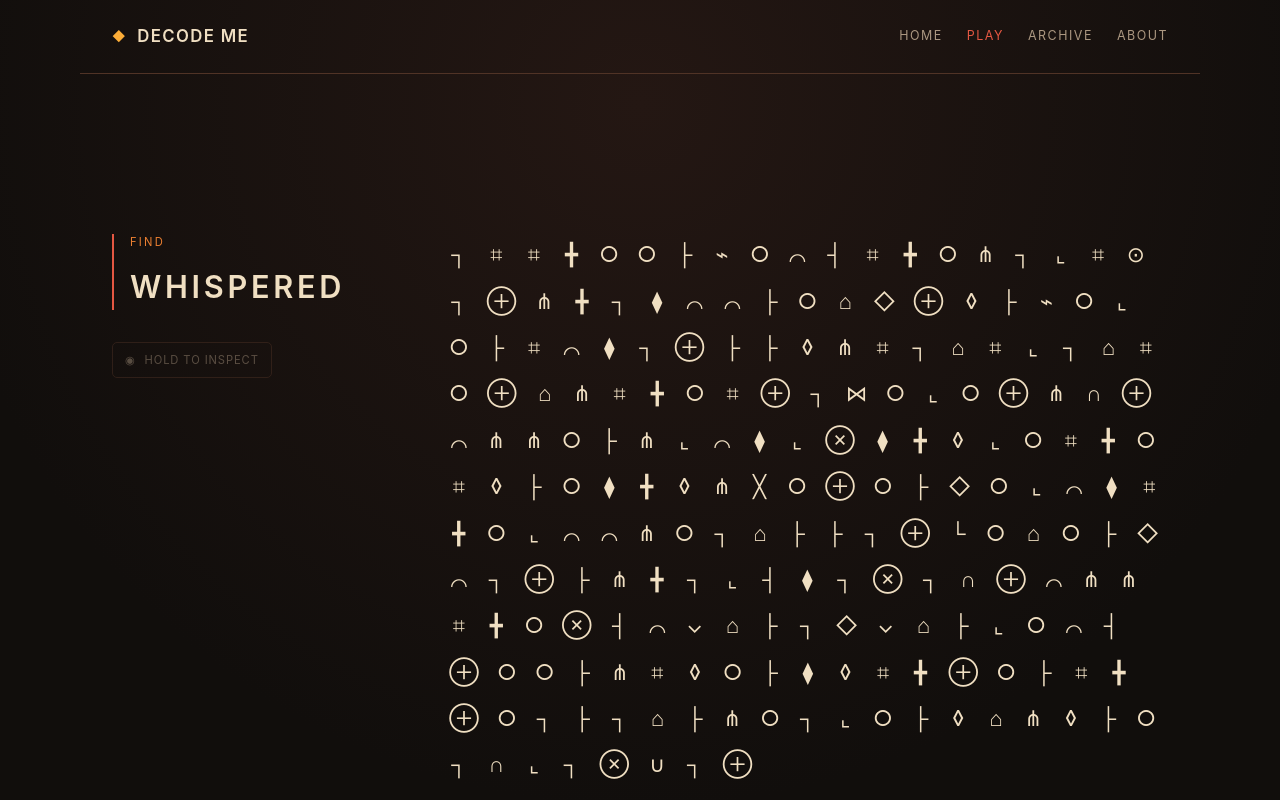
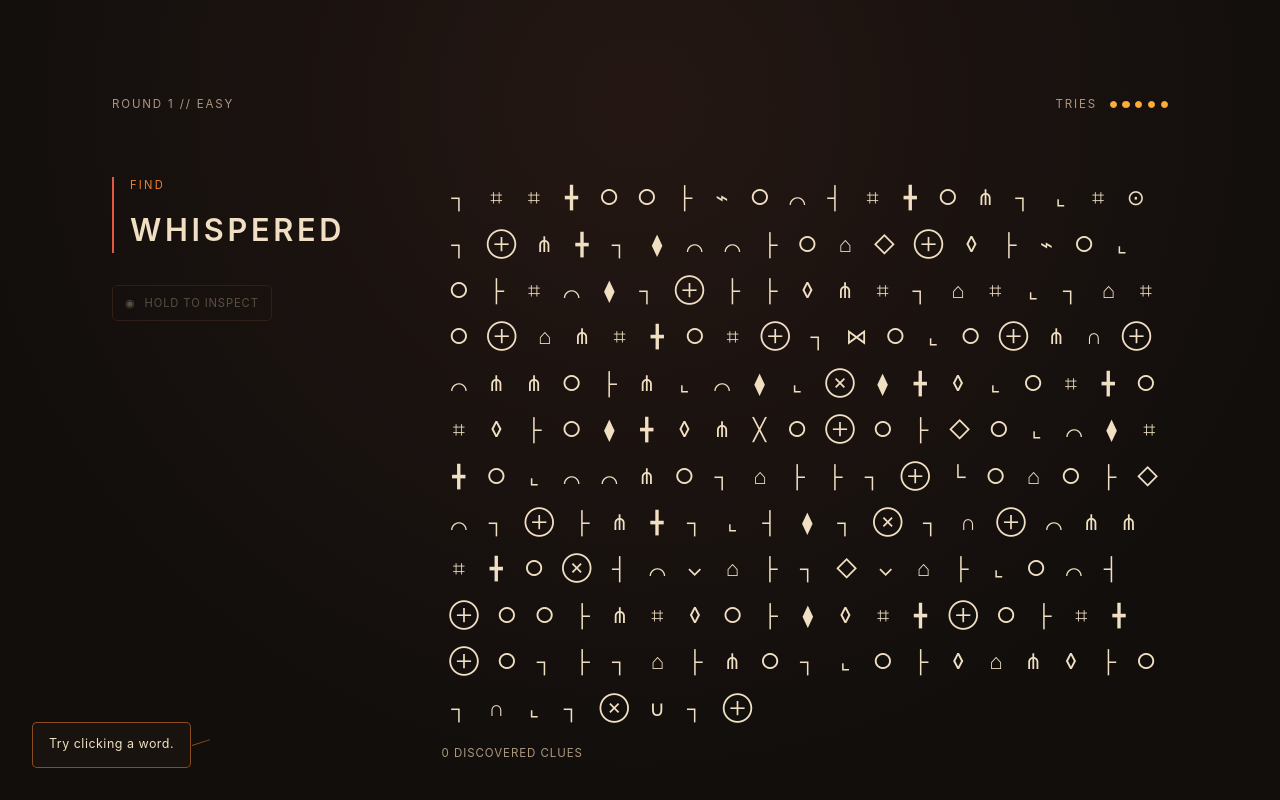
Before and after one commit to Prosperum26/decode-me, a React (Vite) app: page / in a window 1280 px wide. Both pictures are taken after a click on the button "PLAY". Shown: the top 800 px of the page. Built offline with nearby package versions, Linux system fonts and the light colour scheme.

Commit message:
feat: enhance PlayPage with round management, session status, and improved puzzle generation logic

```diff
--- a/src/app/layout.tsx
+++ b/src/app/layout.tsx
@@ -1,17 +1,11 @@
 import type { ReactNode } from 'react'
-
-import { Navigation } from '../components/layout/Navigation'
 
 type LayoutProps = { children: ReactNode }
 
 export function Layout({ children }: LayoutProps) {
-  const isHome = window.location.pathname === '/'
-
   return (
-    <div className={`site-shell${isHome ? ' home-shell' : ''}`}>
-      {!isHome && <Navigation />}
+    <div className="site-shell home-shell">
       <main className="main-content">{children}</main>
-      {!isHome && <footer className="site-footer">Decode Me // Field archive 01</footer>}
     </div>
   )
 }
--- a/src/app/play/page.tsx
+++ b/src/app/play/page.tsx
@@ -3,47 +3,125 @@ import { useState } from 'react'
 import { EncodedPassage } from '../../components/game/EncodedPassage'
 import { EyeReveal } from '../../components/game/EyeReveal'
 import { TargetWord } from '../../components/game/TargetWord'
-import { generatePuzzle, type Puzzle, type PuzzleWord } from '../../lib/puzzle-generator'
+import { generatePuzzle, type Puzzle, type PuzzleDifficulty, type PuzzleWord } from '../../lib/puzzle-generator'
+
+type Round = 1 | 2 | 3
+type SessionStatus = 'playing' | 'round-complete' | 'failed' | 'completed'
+
+type RoundConfig = {
+  round: Round
+  attempts: number
+  difficulty: PuzzleDifficulty
+}
+
+const ROUND_CONFIG: RoundConfig[] = [
+  { round: 1, attempts: 5, difficulty: 'easy' },
+  { round: 2, attempts: 3, difficulty: 'medium' },
+  { round: 3, attempts: 1, difficulty: 'hard' },
+]
+
+const COMPLETION_QUOTES = [
+  'Not bad. Perhaps the language was never that mysterious.',
+  'Three rounds. You may officially call yourself suspiciously clever.',
+  'Apparently, ancient languages are no match for you.',
+  'The glyphs have been decoded. Your ego may now grow accordingly.',
+]
 
 function getWordAtIndex(puzzle: Puzzle, index: number): PuzzleWord | undefined {
   return puzzle.words.find((word) => index >= word.encodedStart && index < word.encodedEnd)
 }
 
+function getRoundConfig(round: Round) {
+  return ROUND_CONFIG[round - 1]
+}
+
+function navigateHome() {
+  window.history.pushState({}, '', '/')
+  window.dispatchEvent(new PopStateEvent('popstate'))
+}
+
 export function PlayPage() {
-  const [puzzle, setPuzzle] = useState(() => generatePuzzle())
+  const firstRound = getRoundConfig(1)
+  const [currentRound, setCurrentRound] = useState<Round>(1)
+  const [attemptsRemaining, setAttemptsRemaining] = useState(firstRound.attempts)
+  const [sessionStatus, setSessionStatus] = useState<SessionStatus>('playing')
+  const [puzzle, setPuzzle] = useState(() => generatePuzzle({ difficulty: firstRound.difficulty }))
   const [discoveredClues, setDiscoveredClues] = useState<ReadonlySet<number>>(() => new Set())
   const [eyePressed, setEyePressed] = useState(false)
-  const [solved, setSolved] = useState(false)
+  const [showFirstClickHint, setShowFirstClickHint] = useState(true)
+  const [completionQuote, setCompletionQuote] = useState('')
+
+  const solved = sessionStatus === 'round-complete' || sessionStatus === 'completed'
 
   const handleGlyphClick = (index: number) => {
-    if (solved) return
+    if (sessionStatus !== 'playing') return
 
     const word = getWordAtIndex(puzzle, index)
     if (!word) return
 
+    setShowFirstClickHint(false)
+
     if (word.normalizedWord === puzzle.target) {
-      setSolved(true)
+      setSessionStatus(currentRound === 3 ? 'completed' : 'round-complete')
+      if (currentRound === 3) {
+        setCompletionQuote(COMPLETION_QUOTES[Math.floor(Math.random() * COMPLETION_QUOTES.length)])
+      }
       return
     }
+
+    if (discoveredClues.has(word.encodedStart)) return
 
     setDiscoveredClues((current) => {
       const next = new Set(current)
       next.add(word.encodedStart)
       return next
     })
+
+    const nextAttempts = attemptsRemaining - 1
+    setAttemptsRemaining(nextAttempts)
+    if (nextAttempts <= 0) {
+      setSessionStatus('failed')
+      setEyePressed(false)
+    }
   }
 
-  const handleNextPuzzle = () => {
-    setPuzzle(generatePuzzle())
+  const startRound = (round: Round, showHint: boolean) => {
+    const config = getRoundConfig(round)
+    setCurrentRound(round)
+    setAttemptsRemaining(config.attempts)
+    setPuzzle(generatePuzzle({ difficulty: config.difficulty }))
     setDiscoveredClues(new Set())
     setEyePressed(false)
-    setSolved(false)
+    setShowFirstClickHint(showHint)
+    setSessionStatus('playing')
   }
 
-  const showClues = eyePressed && discoveredClues.size > 0 && !solved
+  const handleNextRound = () => {
+    if (currentRound < 3) {
+      startRound((currentRound + 1) as Round, false)
+    }
+  }
+
+  const handleTryAgain = () => {
+    startRound(1, true)
+  }
+
+  const showClues = eyePressed && discoveredClues.size > 0 && sessionStatus === 'playing'
+  const roundConfig = getRoundConfig(currentRound)
 
   return (
     <section className="page-section play-page">
+      {sessionStatus === 'failed' ? (
+        <FailureScreen onTryAgain={handleTryAgain} />
+      ) : sessionStatus === 'completed' ? (
+        <CompletionScreen quote={completionQuote} plaintext={puzzle.plaintext} onReturnHome={navigateHome} />
+      ) : (
+        <>
+          <div className="session-header">
+            <span>Round {currentRound} // {roundConfig.difficulty}</span>
+            <AttemptDisplay remaining={attemptsRemaining} total={roundConfig.attempts} />
+          </div>
+
           <div className="game-layout">
             <div className="target-column">
               <TargetWord target={puzzle.target} />
@@ -67,13 +145,105 @@ export function PlayPage() {
             </div>
           </div>
 
+          {showFirstClickHint && currentRound === 1 && (
+            <aside className="first-click-hint" role="note">
+              <span>Try clicking a word.</span>
+            </aside>
+          )}
+
           {solved && (
             <div className="solved-panel" aria-live="polite">
-          <p className="eyebrow">Passage understood</p>
+              <p className="eyebrow">Round {currentRound} understood</p>
               <p>{puzzle.plaintext}</p>
-          <button className="next-button" type="button" onClick={handleNextPuzzle}>Next puzzle</button>
+              <button className="next-button" type="button" onClick={handleNextRound}>
+                Next round
+              </button>
             </div>
           )}
+        </>
+      )}
+
+      <RoundProgress currentRound={currentRound} status={sessionStatus} />
     </section>
   )
 }
+
+type AttemptDisplayProps = {
+  remaining: number
+  total: number
+}
+
+function AttemptDisplay({ remaining, total }: AttemptDisplayProps) {
+  return (
+    <div className="attempt-display" aria-label={`${remaining} attempts remaining out of ${total}`}>
+      <span>Tries</span>
+      <div aria-hidden="true">
+        {Array.from({ length: total }, (_, index) => (
+          <i className={index < remaining ? 'attempt-dot filled' : 'attempt-dot'} key={index} />
+        ))}
+      </div>
+    </div>
+  )
+}
+
+type RoundProgressProps = {
+  currentRound: Round
+  status: SessionStatus
+}
+
+function RoundProgress({ currentRound, status }: RoundProgressProps) {
+  return (
+    <div className="round-progress" aria-label={`Round ${currentRound} of 3`}>
+      {[1, 2, 3].map((round) => {
+        const isCompleted = round < currentRound || (round === 3 && status === 'completed')
+        const isCurrent = round === currentRound && status !== 'completed'
+        const isFailed = round === currentRound && status === 'failed'
+
+        return (
+          <span className="round-step" key={round}>
+            <i className={[
+              'round-dot',
+              isCompleted ? 'completed' : '',
+              isCurrent ? 'current' : '',
+              isFailed ? 'failed' : '',
+            ].filter(Boolean).join(' ')} />
+            {round < 3 && <b className={round < currentRound ? 'progress-line completed' : 'progress-line'} />}
+          </span>
+        )
+      })}
+    </div>
+  )
+}
+
+type FailureScreenProps = {
+  onTryAgain: () => void
+}
+
+function FailureScreen({ onTryAgain }: FailureScreenProps) {
+  return (
+    <div className="session-screen failure-screen">
+      <p className="eyebrow">The trail grows quiet</p>
+      <h1>The language remains unsolved.</h1>
+      <p>Perhaps the glyphs were a little smarter this time.</p>
+      <button className="next-button" type="button" onClick={onTryAgain}>Try again</button>
+    </div>
+  )
+}
+
+type CompletionScreenProps = {
+  quote: string
+  plaintext: string
+  onReturnHome: () => void
+}
+
+function CompletionScreen({ quote, plaintext, onReturnHome }: CompletionScreenProps) {
+  return (
+    <div className="session-screen completion-screen">
+      <p className="eyebrow">The language is open</p>
+      <h1>Congratulations.</h1>
+      <p className="completion-quote">“{quote}”</p>
+      <p className="completion-passage">{plaintext}</p>
+      <button className="next-button" type="button" onClick={onReturnHome}>Back to home</button>
+    </div>
+  )
+}
--- a/src/index.css
+++ b/src/index.css
@@ -61,7 +61,12 @@ h1 { max-width: 700px; margin: 1.25rem 0 .75rem; color: var(--text-primary); fon
 @keyframes gradient-drift { 0% { transform: translate(-3%, -2%) scale(1); background-position: 0% 20%; } 50% { transform: translate(2%, 3%) scale(1.08); background-position: 100% 65%; } 100% { transform: translate(-1%, 1%) scale(1.03); background-position: 35% 100%; } }
 .placeholder-panel { max-width: 34rem; margin-top: 3rem; padding: 2rem; border: 1px solid var(--border); background: var(--surface); color: var(--text-secondary); }
 .site-footer { width: min(1120px, 100%); margin: 0 auto; padding: 1rem 2rem 1.5rem; border-top: 1px solid var(--border); color: var(--text-secondary); font-size: .7rem; letter-spacing: .12em; text-transform: uppercase; }
-.play-page { width: min(1120px, 100%); margin: 0 auto; padding-top: clamp(3rem, 8vw, 6rem); }
+.play-page { position: relative; width: min(1120px, 100%); margin: 0 auto; padding-top: clamp(3rem, 8vw, 6rem); }
+.session-header { display: flex; align-items: center; justify-content: space-between; gap: 2rem; color: var(--text-secondary); font-size: .72rem; letter-spacing: .16em; text-transform: uppercase; }
+.attempt-display { display: flex; align-items: center; gap: .8rem; }
+.attempt-display > div { display: flex; gap: .35rem; }
+.attempt-dot { display: block; width: .45rem; height: .45rem; border: 1px solid var(--border); border-radius: 50%; }
+.attempt-dot.filled { border-color: var(--golden-orange); background: var(--golden-orange); }
 .game-layout { display: grid; grid-template-columns: minmax(9rem, 15rem) minmax(0, 1fr); gap: clamp(2rem, 7vw, 7rem); align-items: start; margin-top: clamp(2rem, 5vw, 4rem); }
 .target-column { display: flex; flex-direction: column; align-items: flex-start; }
 .target-word { padding-left: 1rem; border-left: 2px solid var(--coral-red); }
@@ -88,9 +93,26 @@ h1 { max-width: 700px; margin: 1.25rem 0 .75rem; color: var(--text-primary); fon
 .solved-panel > p:not(.eyebrow) { max-width: 44rem; color: var(--text-secondary); font-family: Georgia, 'Times New Roman', serif; font-size: 1.25rem; line-height: 1.6; }
 .next-button { margin-top: 1.5rem; padding: .7rem 1rem; border: 1px solid var(--coral-red); border-radius: 5px; background: transparent; color: var(--text-primary); cursor: pointer; font: inherit; font-size: .72rem; letter-spacing: .14em; text-transform: uppercase; transition: background-color .2s ease, color .2s ease; }
 .next-button:hover { background: var(--coral-red); color: var(--page-bg); }
+.first-click-hint { position: fixed; z-index: 3; bottom: 2rem; left: 2rem; max-width: 13rem; padding: .8rem 1rem; border: 1px solid rgba(235, 127, 49, .55); border-radius: 5px; background: rgba(27, 21, 17, .88); color: var(--text-primary); pointer-events: none; font-size: .78rem; letter-spacing: .04em; animation: hint-in .55s ease-out both; }
+.first-click-hint::after { position: absolute; top: 50%; right: -1.3rem; width: 1.2rem; border-top: 1px solid rgba(235, 127, 49, .55); content: ''; transform: rotate(-18deg); transform-origin: left center; }
+@keyframes hint-in { from { opacity: 0; transform: translateY(8px); } to { opacity: 1; transform: translateY(0); } }
+.round-progress { display: flex; align-items: center; justify-content: center; margin: clamp(3rem, 8vw, 6rem) auto 0; }
+.round-step { display: inline-flex; align-items: center; }
+.round-dot { display: block; width: .65rem; height: .65rem; border: 1px solid var(--border); border-radius: 50%; background: transparent; }
+.round-dot.current { width: .8rem; height: .8rem; border-color: var(--golden-orange); background: var(--golden-orange); box-shadow: 0 0 0 .25rem rgba(252, 173, 56, .08); }
+.round-dot.completed { border-color: var(--coral-red); background: var(--coral-red); }
+.round-dot.failed { border-color: var(--deep-red); background: var(--deep-red); }
+.progress-line { display: block; width: clamp(3rem, 9vw, 7rem); height: 1px; margin: 0 .7rem; background: var(--border); }
+.progress-line.completed { background: var(--coral-red); }
+.session-screen { max-width: 42rem; padding-top: clamp(3rem, 12vw, 8rem); }
+.session-screen h1 { margin-top: 1rem; font-size: clamp(2.8rem, 7vw, 6rem); }
+.session-screen > p:not(.eyebrow) { max-width: 32rem; margin-top: 1.5rem; color: var(--text-secondary); font-size: 1.1rem; line-height: 1.6; }
+.completion-quote { color: var(--golden-orange) !important; font-family: Georgia, 'Times New Roman', serif; font-size: 1.35rem !important; }
+.completion-passage { max-width: 42rem !important; font-family: Georgia, 'Times New Roman', serif; }
 
 @media (prefers-reduced-motion: reduce) {
   .home-page::before { animation: none; }
+  .first-click-hint { animation: none; }
 }
 
 @media (max-width: 640px) {
@@ -101,10 +123,14 @@ h1 { max-width: 700px; margin: 1.25rem 0 .75rem; color: var(--text-primary); fon
   h1 { font-size: clamp(2.7rem, 14vw, 4.5rem); }
   .magnetic-zone { min-width: auto; min-height: auto; padding: 1rem 0; }
   .play-page { padding-top: 3rem; }
+  .session-header { align-items: flex-start; flex-direction: column; gap: .8rem; }
   .game-layout { grid-template-columns: 1fr; gap: 2.5rem; margin-top: 4rem; }
   .target-word { padding-left: .75rem; }
   .encoded-passage { min-height: 9rem; padding: 1rem; }
   .glyph { min-width: 1.9rem; min-height: 2.3rem; font-size: 1.1rem; }
   .clue-reading, .solved-panel { margin-left: 0; }
+  .first-click-hint { bottom: 1.25rem; left: 1.25rem; }
+  .round-progress { margin-top: 4rem; }
+  .session-screen { padding-top: 3rem; }
   .site-footer { padding-inline: 1.25rem; }
 }
```
Also changed, not shown: src/lib/puzzle-generator.ts (+11 -1 lines). Lines whose indentation alone changed are shown as unchanged.
